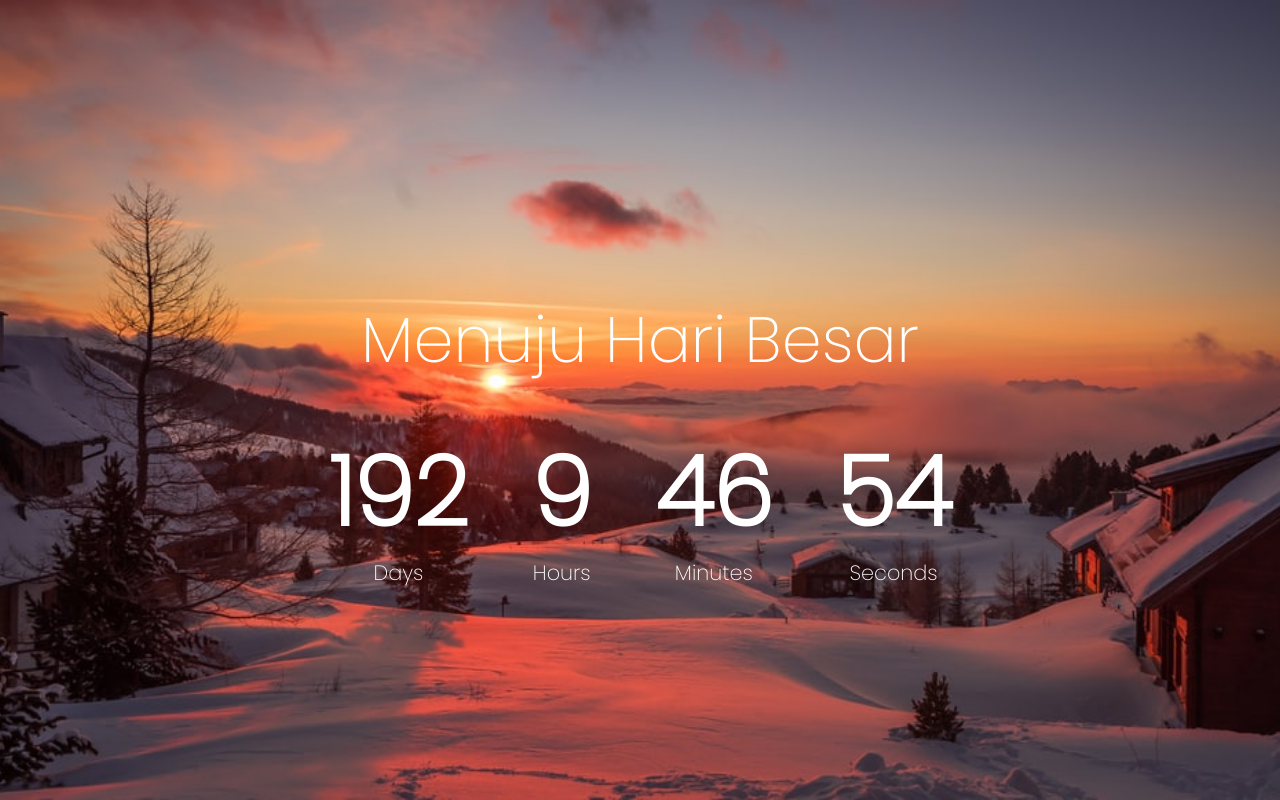
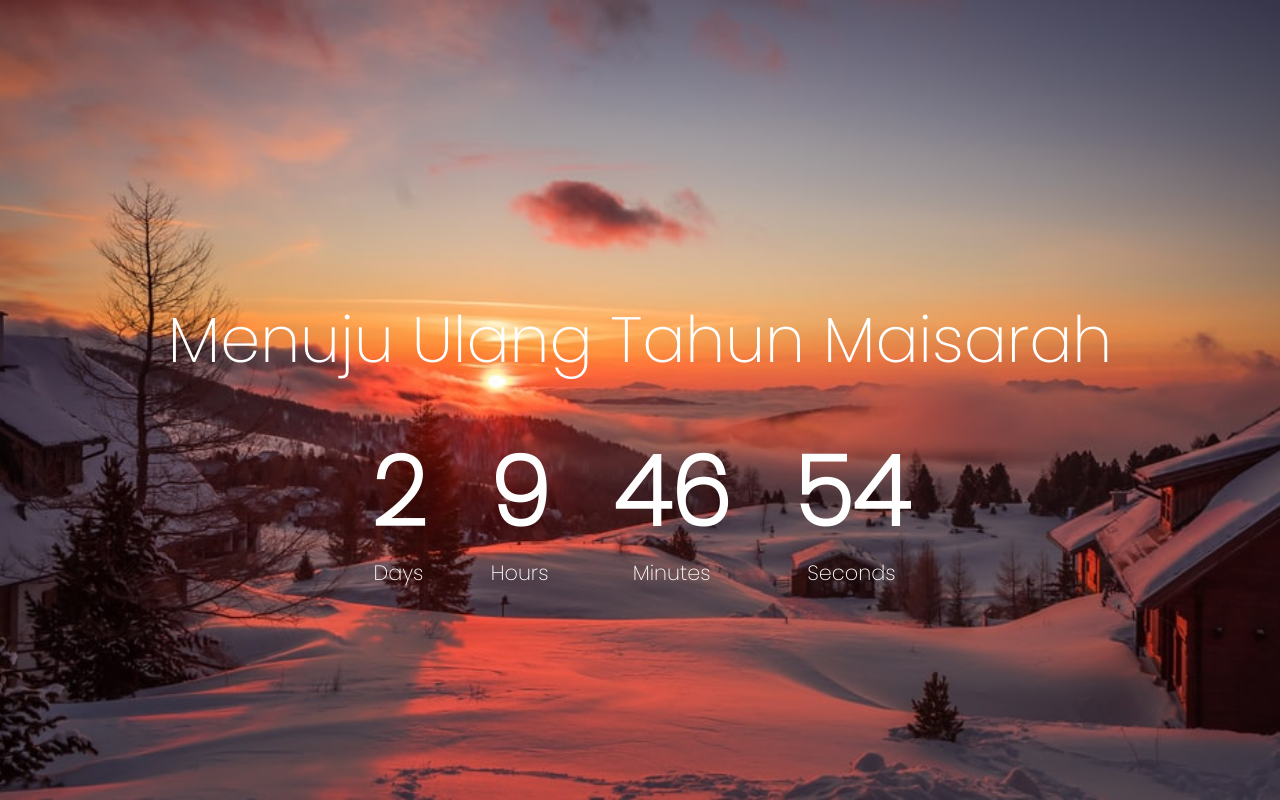
Before and after one commit to furqana11/webtest, a plain HTML site: page index.html in a window 1280 px wide. Drawn offline with Linux system fonts and the light colour scheme.

Commit message:
hahahihi

```diff
--- a/index.html
+++ b/index.html
@@ -4,12 +4,12 @@
         <meta charset="UTF-8">
         <meta http-equiv="X-UA-Compatible" content="IE=edge">
         <meta name="viewport" content="width=device-width, initial-scale=1.0">
-        <title>Countdown</title>
+        <title>haha maisarah</title>
         <link rel="stylesheet" href="style.css">
         <script src="script.js" defer></script>
     </head>
     <body>
-        <h1>Menuju Hari Besar</h1>
+        <h1>Menuju Ulang Tahun Maisarah</h1>
         <div class="countdown">
             <div class="hitmun days-c">
                 <p class="bigtext" id="days">0</p>
--- a/script.js
+++ b/script.js
@@ -6,7 +6,7 @@ const minsEl = document.getElementById('mins');
 const secondsEl = document.getElementById('seconds');
 
 
-const ultah = '11 Apr 2023'
+const ultah = '3 Oct 2022'
 
 function countdown(){
     const ultahDate = new Date(ultah);
```
